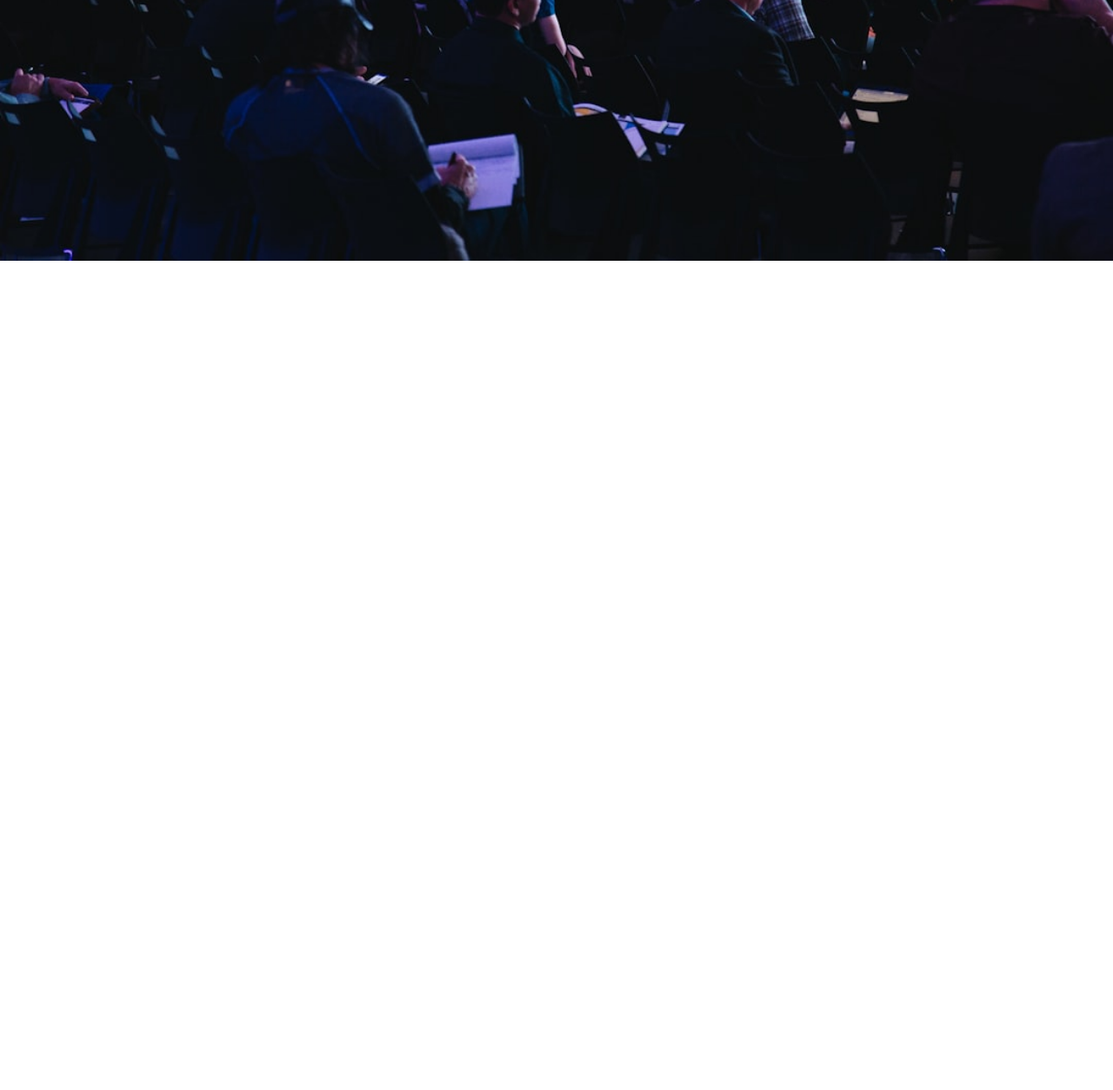
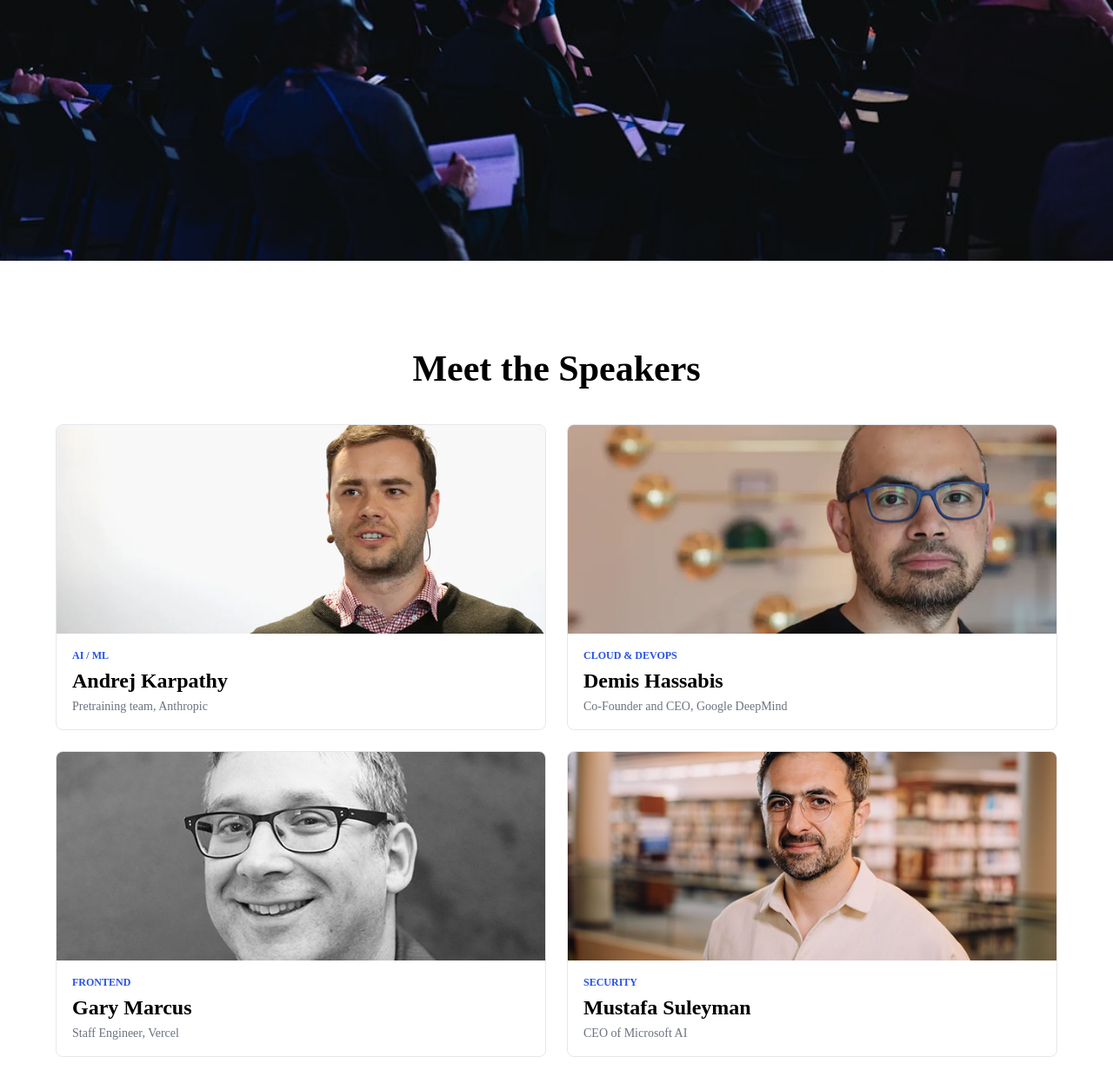
Before and after one commit to Maynudden/assignment-01, a plain HTML site: page index.html in a window 1280 px wide. Shown: the part 642-1896 px from the top of the page at 87% size. Before the commit the page ends 942 px from the top, so only its background shows below. Drawn offline with Linux system fonts and the light colour scheme.

Commit message:
Complete speakers section

```diff
--- a/index.html
+++ b/index.html
@@ -52,6 +52,43 @@
         </div>
 
     </section>
+    <!-- speakers -->
+    <section class="container speakers">
+
+        <h2>Meet the Speakers</h2>
+
+        <div class="speaker-parent">
+
+            <div class="speaker-card">
+                <img src="./assets/andrej.png" alt="Andrej Karpathy">
+                <h5>AI / ML</h5>
+                <h3>Andrej Karpathy</h3>
+                <p>Pretraining team, Anthropic</p>
+            </div>
+
+            <div class="speaker-card">
+                <img src="./assets/demis.png" alt="Demis Hassabis">
+                <h5>CLOUD & DEVOPS</h5>
+                <h3>Demis Hassabis</h3>
+                <p>Co-Founder and CEO, Google DeepMind</p>
+            </div>
+
+            <div class="speaker-card">
+                <img src="./assets/gary.png" alt="Gary Marcus">
+                <h5>FRONTEND</h5>
+                <h3>Gary Marcus</h3>
+                <p>Staff Engineer, Vercel</p>
+            </div>
+            <div class="speaker-card">
+                <img src="./assets/mustafa.png" alt="Mustafa Suleyman">
+                <h5>SECURITY</h5>
+                <h3>Mustafa Suleyman</h3>
+                <p>CEO of Microsoft AI</p>
+            </div>
+
+        </div>
+
+    </section>
 </body>
 
 </html>
--- a/style.css
+++ b/style.css
@@ -105,3 +105,52 @@
 .banner-parent div{
     margin-top: 40px;
 }
+
+/* speakers style */
+
+.speakers{
+    padding: 100px 0;
+}
+
+.speakers h2{
+    text-align: center;
+    font-size: 42px;
+    font-weight: 700;
+    margin-bottom: 40px;
+}
+
+.speaker-parent{
+    display: grid;
+    grid-template-columns: repeat(2,1fr);
+    gap:24px;
+}
+
+.speaker-card{
+    border: 1px solid #E5E7EB;
+    border-radius: 8px;
+    overflow: hidden;
+}
+
+.speaker-card img{
+    width:100%;
+    height:240px;
+    object-fit:cover;
+    display:block;
+}
+
+.speaker-card h5{
+    color: #2952E3;
+    font-size: 12px;
+    margin: 18px 18px 8px;
+}
+
+.speaker-card h3{
+    font-size: 24px;
+    margin: 0 18px 8px;
+}
+
+.speaker-card p{
+    color: #6B7280;
+    font-size: 14px;
+    margin: 0 18px 18px;
+}
```
